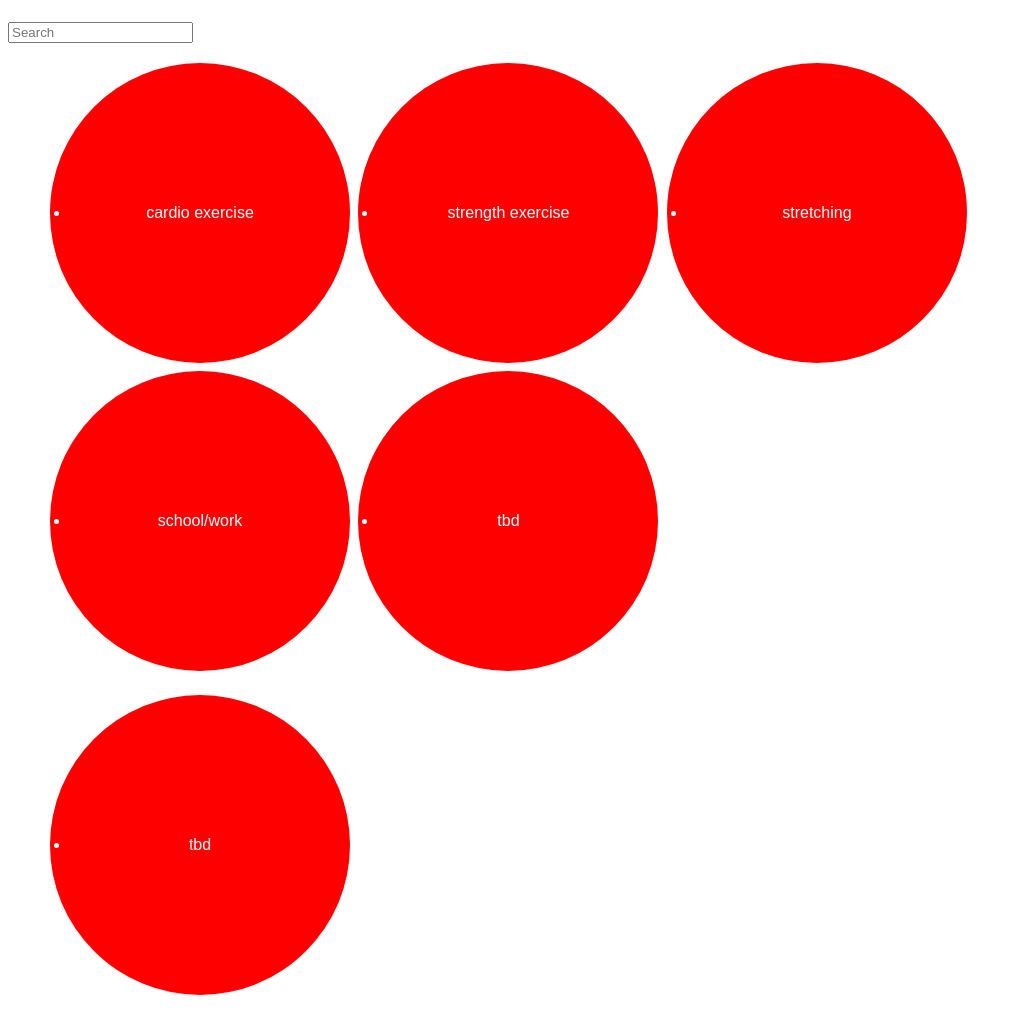
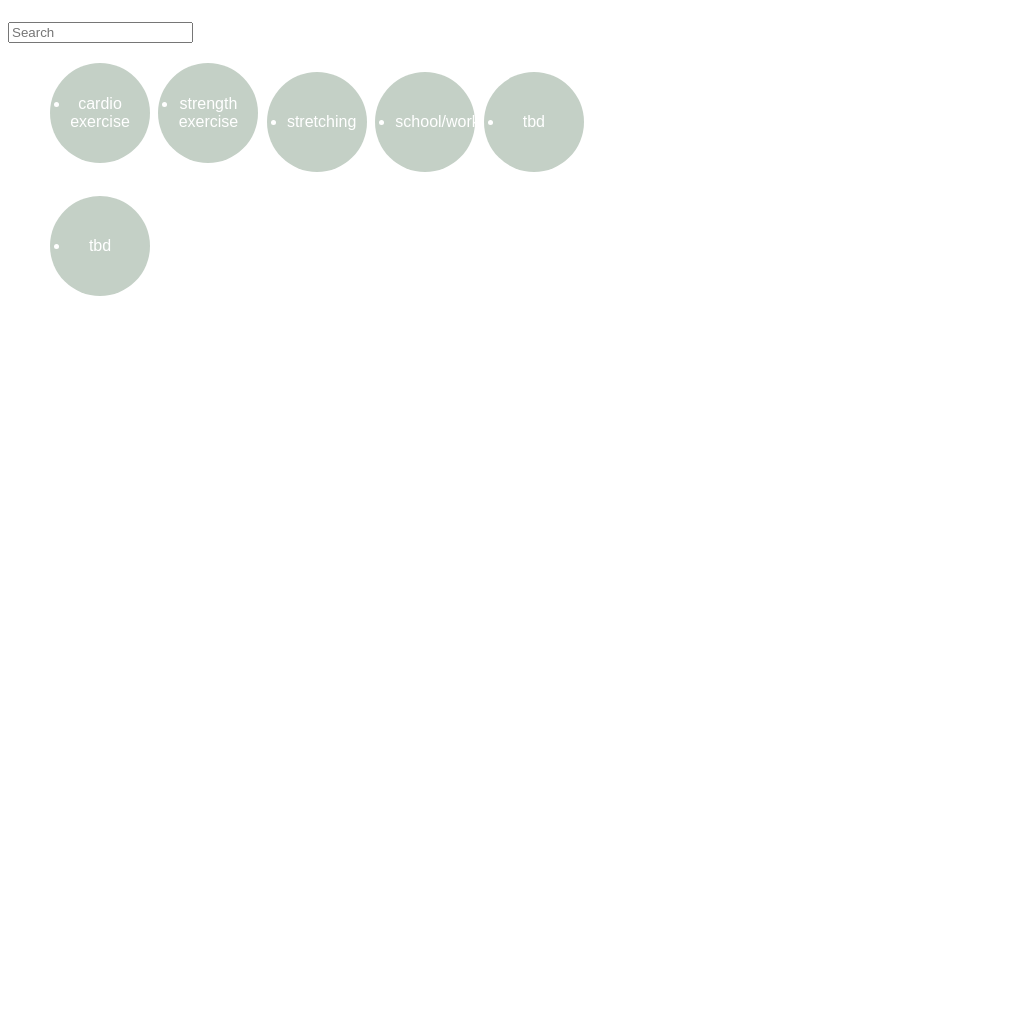
Before and after one commit to crowelladrianna/hackher2023, a PHP site: page / in a window 1280 px wide. Shown: the part 58-1073 px from the top of the page, without its empty margins (0-1022 px from the left). After the commit the page ends 354 px from the top, so only its background shows below. Run offline with PHP 8.4, Linux system fonts and the light colour scheme.

Commit message:
Update mystyle.css

```diff
--- a/mystyle.css
+++ b/mystyle.css
@@ -1,8 +1,8 @@
 button.unclicked {
-    background: red;
+    background: #c4d0c6;
 }
 button.clicked {
-    background: blue;
+    background: #648c64;
 }
 h1 {
     font-size: 2em;
@@ -41,7 +41,7 @@ button {
   display: inline-block;
   font-size: 16px;
   margin: 4px 2px;
-  height: 300px;
-  width: 300px;
+  height: 100px;
+  width: 100px;
   border-radius: 50%;
 }
```
